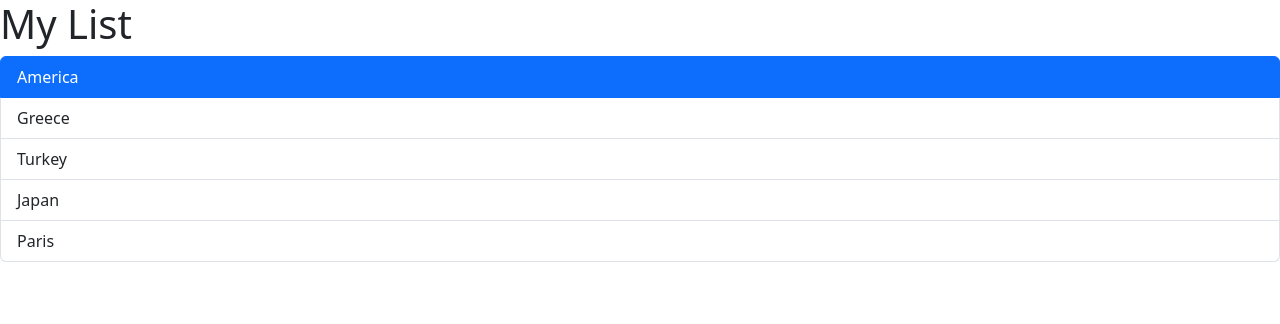
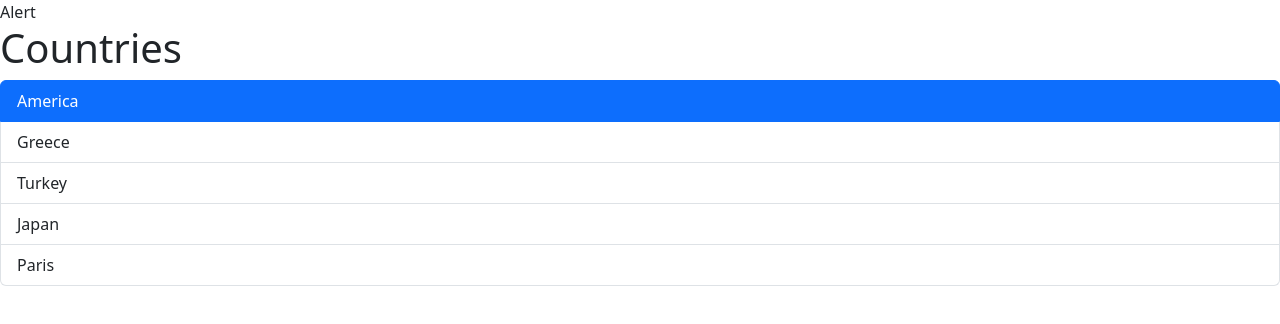
Before and after one commit to Zuwaynib/React-TypeScript, a React (Vite) app: page / in a window 1280 px wide. Shown: the top 324 px of the page. Built offline with nearby package versions, Linux system fonts and the light colour scheme.

Commit message:
Alert: created an alert component

```diff
--- a/src/App.tsx
+++ b/src/App.tsx
@@ -1,13 +1,23 @@
-import ListGroup from './components/ListGroup';
-
+import ListGroup from "./components/ListGroup";
+import Alert from "./components/Alert";
 
 function App() {
+  const items = ["America", "Greece", "Turkey", "Japan", "Paris"];
 
-  return(
+  const handleSelectItem = (item: string) => {
+    console.log(item);
+  };
+
+  return (
     <>
-      <ListGroup />
+      <Alert />
+      <ListGroup
+        items={items}
+        heading="Countries"
+        onSelectItem={handleSelectItem}
+      />
     </>
-  )
+  );
 }
 
 export default App;
--- /dev/null
+++ b/src/components/Alert.tsx
@@ -0,0 +1,5 @@
+const Alert = () => {
+  return <div>Alert</div>;
+};
+
+export default Alert;
--- a/src/components/ListGroup.tsx
+++ b/src/components/ListGroup.tsx
@@ -1,13 +1,17 @@
-import { useState } from 'react';
+import { useState } from "react";
 
-function ListGroup() {
-  const items = ["America", "Greece", "Turkey", "Japan", "Paris"];
+interface Props {
+  items: string[];
+  heading: string;
+  onSelectItem: (item: string) => void;
+}
+
+function ListGroup({ items, heading, onSelectItem }: Props) {
   const [selectedIndex, updateSelectedIndex] = useState(0);
-
 
   return (
     <>
-      <h1>My List</h1>
+      <h1>{heading}</h1>
       {items.length === 0 && <p>No Item Found</p>}
       <ul className="list-group">
         {items.map((item, index) => (
@@ -18,7 +22,10 @@
                 : "list-group-item"
             }
             key={item}
-            onClick= {() => updateSelectedIndex(index)}
+            onClick={() => {
+              updateSelectedIndex(index);
+              onSelectItem(item);
+            }}
           >
             {item}
           </li>
```
